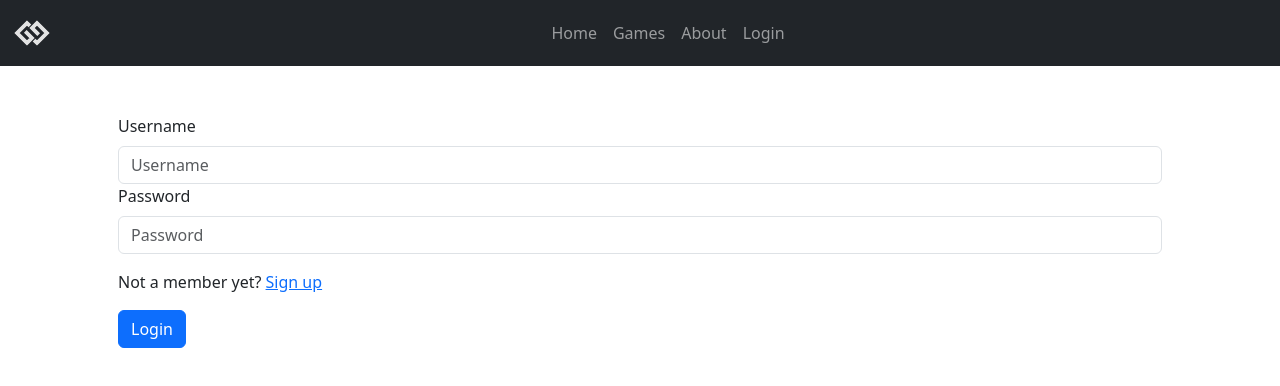
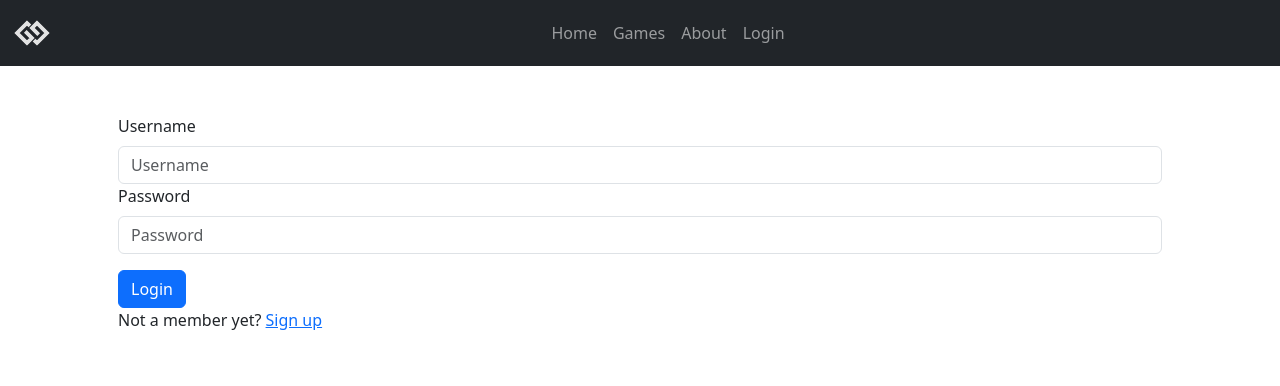
Before and after one commit to NicolasMonta1807/videogames-reviews, a React (Vite) app: page /login in a window 1280 px wide. Shown: the top 386 px of the page. Built offline with nearby package versions, Linux system fonts and the light colour scheme.

Commit message:
extracting login form

```diff
--- /dev/null
+++ b/src/components/UserForm.jsx
@@ -0,0 +1,57 @@
+import { Formik } from 'formik'
+import { Form, InputGroup, Button } from 'react-bootstrap'
+
+const UserForm = ({ validationSchema, handleSubmit, submitText }) => {
+  return (
+    <Formik
+      validationSchema={validationSchema}
+      onSubmit={handleSubmit}
+      initialValues={{
+        username: '',
+        password: ''
+      }}
+    >
+      {({ handleSubmit, handleChange, values, errors, touched, setTouched }) => (
+        <Form noValidate onSubmit={handleSubmit}>
+          <Form.Group controlId='validationFormikUsername'>
+            <Form.Label>Username</Form.Label>
+            <InputGroup hasValidation>
+              <Form.Control
+                type='text'
+                placeholder='Username'
+                name='username'
+                value={values.username}
+                onChange={handleChange}
+                isInvalid={!!errors.username && touched.username}
+              />
+              <Form.Control.Feedback type='invalid'>
+                {errors.username}
+              </Form.Control.Feedback>
+            </InputGroup>
+          </Form.Group>
+
+          <Form.Group className='mb-3' controlId='validationFormikPassword'>
+            <Form.Label>Password</Form.Label>
+            <InputGroup hasValidation>
+              <Form.Control
+                type='password'
+                placeholder='Password'
+                name='password'
+                value={values.password}
+                onChange={handleChange}
+                isInvalid={!!errors.password && touched.password}
+              />
+              <Form.Control.Feedback type='invalid'>
+                {errors.password}
+              </Form.Control.Feedback>
+            </InputGroup>
+          </Form.Group>
+
+          <Button type='submit'>{submitText}</Button>
+        </Form>
+      )}
+    </Formik>
+  )
+}
+
+export default UserForm
--- a/src/pages/Login.jsx
+++ b/src/pages/Login.jsx
@@ -1,10 +1,10 @@
 import { useEffect, useState } from 'react'
-import { Form, Button, InputGroup, Container, Alert } from 'react-bootstrap'
+import { Container, Alert } from 'react-bootstrap'
 import { Link, useNavigate } from 'react-router-dom'
 import { useLogin } from '../utils/loginUtils'
 import * as Yup from 'yup'
-import { Formik } from 'formik'
 import { useSelector } from 'react-redux'
+import UserForm from '../components/UserForm'
 
 const Login = () => {
   const navigate = useNavigate()
@@ -31,61 +31,17 @@ const Login = () => {
 
   return (
     <Container fluid='md' className='my-auto vh-90 p-5'>
-
       <Alert key='danger' variant='danger' show={error}>
         Login failed. Please check your username and password.
       </Alert>
-
-      <Formik
+      <UserForm
         validationSchema={validationSchema}
-        onSubmit={handleLogin}
-        initialValues={{
-          username: '',
-          password: ''
-        }}
-      >
-        {({ handleSubmit, handleChange, values, errors }) => (
-          <Form noValidate onSubmit={handleSubmit}>
-            <Form.Group controlId='validationFormikUsername'>
-              <Form.Label>Username</Form.Label>
-              <InputGroup hasValidation>
-                <Form.Control
-                  type='text'
-                  placeholder='Username'
-                  name='username'
-                  value={values.username}
-                  onChange={handleChange}
-                  isInvalid={!!errors.username}
-                />
-                <Form.Control.Feedback type='invalid'>
-                  {errors.username}
-                </Form.Control.Feedback>
-              </InputGroup>
-            </Form.Group>
-
-            <Form.Group className='mb-3' controlId='validationFormikPassword'>
-              <Form.Label>Password</Form.Label>
-              <InputGroup hasValidation>
-                <Form.Control
-                  type='password'
-                  placeholder='Password'
-                  name='password'
-                  value={values.password}
-                  onChange={handleChange}
-                  isInvalid={!!errors.password}
-                />
-                <Form.Control.Feedback type='invalid'>
-                  {errors.password}
-                </Form.Control.Feedback>
-              </InputGroup>
-            </Form.Group>
-            <p>
-              Not a member yet? <Link to='/register'>Sign up</Link>
-            </p>
-            <Button type='submit'>Login</Button>
-          </Form>
-        )}
-      </Formik>
+        handleSubmit={handleLogin}
+        submitText='Login'
+      />
+      <p>
+        Not a member yet? <Link to='/register'>Sign up</Link>
+      </p>
     </Container>
   )
 }
```
